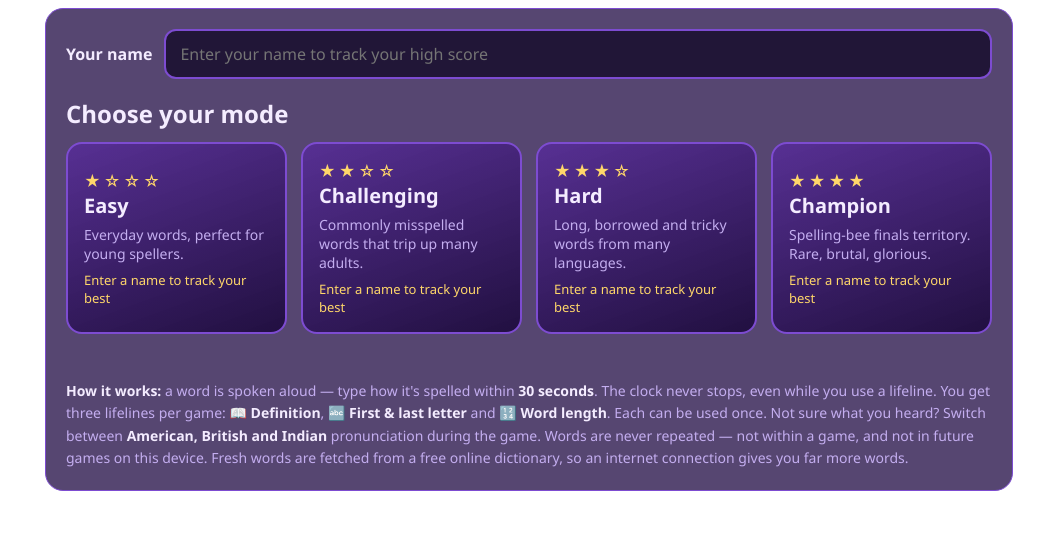
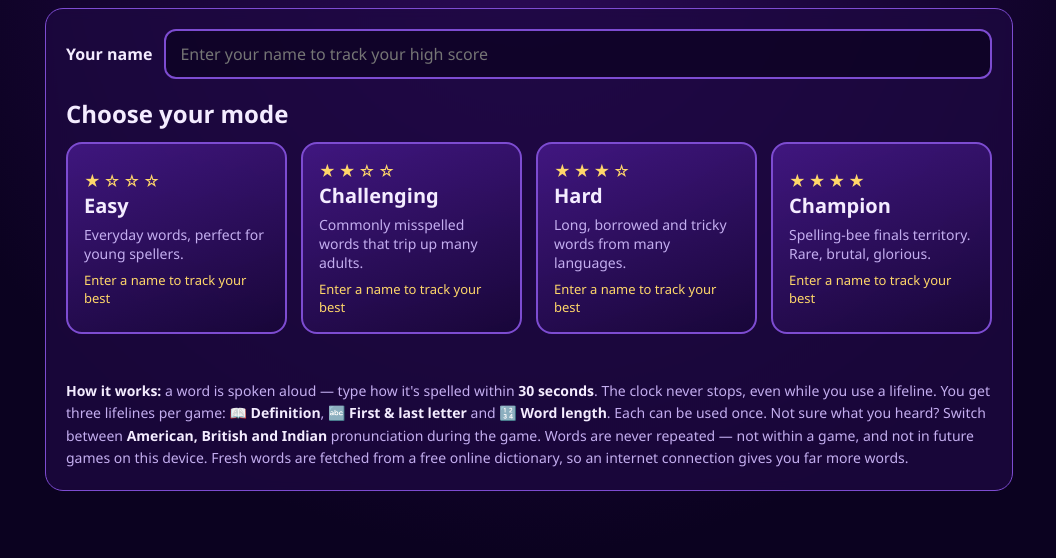
Before and after one commit to rsharmardps-oss/Spelling-Masters, a plain HTML site: page index.html in a window 1280 px wide. Shown: the part 242-800 px from the top of the page, without its empty margins (111-1167 px from the left). Drawn offline with Linux system fonts and the light colour scheme; no server answers.

Commit message:
Update index.html

```diff
--- a/index.html
+++ b/index.html
@@ -7,13 +7,14 @@
 <meta name="theme-color" content="#1a0638">
 <style>
   :root {
-    --bga1: #3b0f73; --bg2: #12032b;
+    --bg1: #2c0a58; --bg2: #0b0220;
     --panel: rgba(30, 8, 66, .75);
     --edge: #b78cff; --edge-soft: #7d4cd1;
     --text: #f4ecff; --muted: #c4aef0;
     --gold: #ffd76a; --good: #3ddc97; --bad: #ff5b7f;
   }
   * { box-sizing: border-box; }
+  html { color-scheme: dark; background: #0b0220; }
   html, body { margin: 0; min-height: 100%; }
   body {
     font-family: "Segoe UI", system-ui, -apple-system, Roboto, sans-serif;
```
